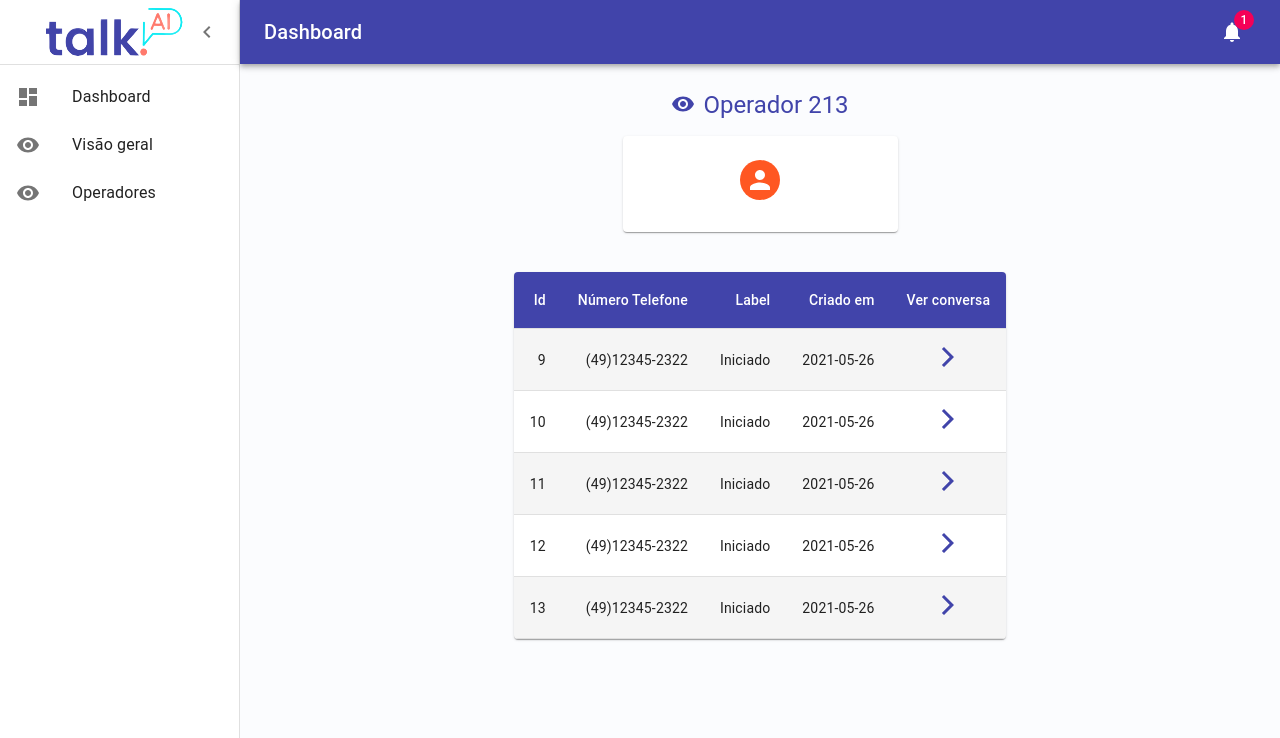
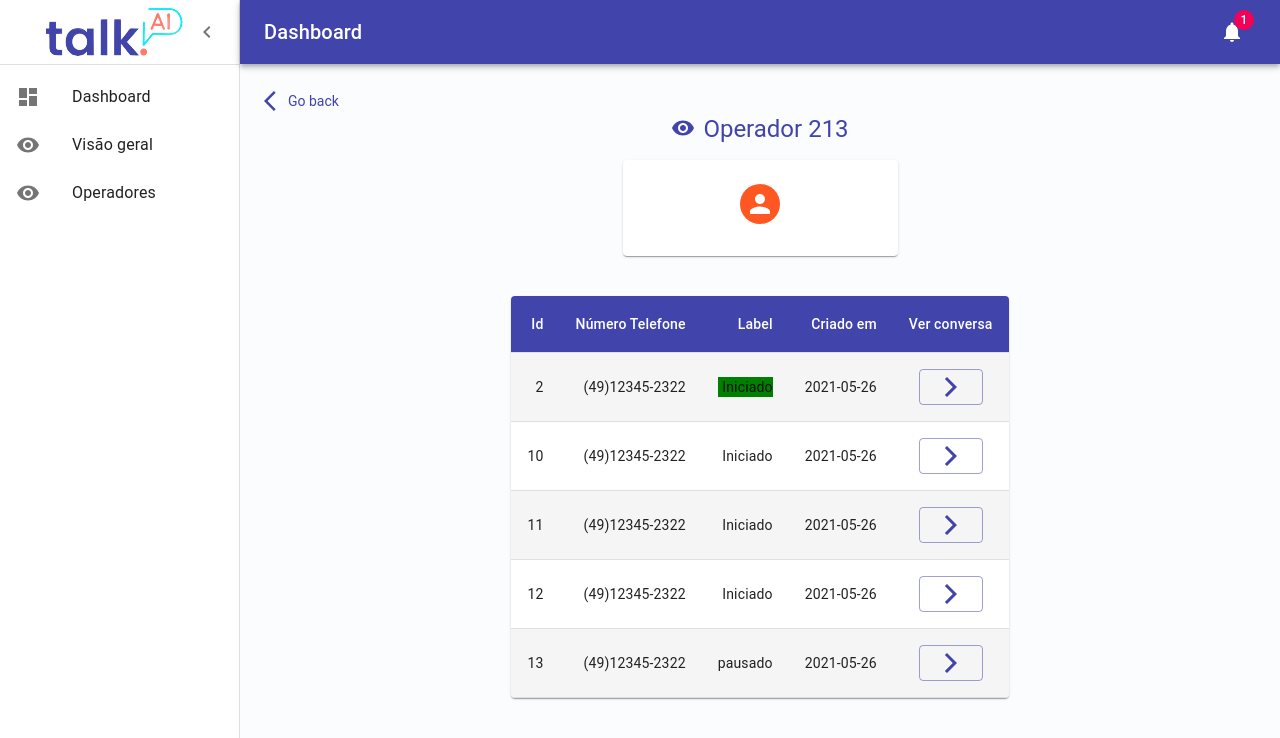
Before and after one commit to Arthurgallina1/talkai-dashboard, a React (Create React App) app: page /operadores/213 in a window 1280 px wide. Shown: the top 738 px of the page. Built offline with nearby package versions, Linux system fonts and the light colour scheme; what react-fusioncharts would draw is missing.

Commit message:
add messages

```diff
--- /dev/null
+++ b/src/components/commom/Dialog.js
@@ -0,0 +1,81 @@
+import React, { useState, forwardRef } from 'react'
+import {
+  Button,
+  Dialog,
+  DialogActions,
+  DialogContent,
+  DialogTitle,
+  Slide
+} from '@material-ui/core'
+import { useEffect } from 'react'
+import { getMessagesByChatId } from 'services/api'
+import MessageBox from './MessageBox'
+
+const Transition = forwardRef(function Transition(props, ref) {
+  return <Slide direction="up" ref={ref} {...props} />
+})
+
+export default function AlertDialogSlide({ id, button }) {
+  const [open, setOpen] = useState(false)
+  const [messagesData, setMessagesData] = useState([])
+
+  useEffect(() => {
+    const fetchData = async () => {
+      try {
+        const response = await getMessagesByChatId(id)
+        setMessagesData(response.data)
+        //   setLoading(false)
+        console.log(messagesData)
+      } catch (err) {
+        console.error(err)
+      }
+    }
+    console.log('carregado no uE', id)
+    if (open) {
+      fetchData()
+    }
+  }, [id, open])
+
+  const handleClickOpen = () => {
+    setOpen(true)
+  }
+
+  const handleClose = () => {
+    setOpen(false)
+  }
+
+  return (
+    <div>
+      <Button variant="outlined" color="primary" onClick={handleClickOpen}>
+        {button}
+      </Button>
+      <Dialog
+        open={open}
+        TransitionComponent={Transition}
+        keepMounted
+        onClose={handleClose}
+        aria-labelledby="alert-dialog-slide-title"
+        aria-describedby="alert-dialog-slide-description"
+      >
+        <DialogTitle id="alert-dialog-slide-title">Conversa {id}</DialogTitle>
+        <DialogContent>
+          {messagesData?.map((message) => {
+            return <MessageBox message={message} key={message.chat_uid} />
+          })}
+          {/* <DialogContentText id="alert-dialog-slide-description">
+            Let Google help apps determine location. This means sending
+            anonymous location data to Google, even when no apps are running.
+          </DialogContentText> */}
+        </DialogContent>
+        <DialogActions>
+          <Button onClick={handleClose} color="primary">
+            Disagree
+          </Button>
+          <Button onClick={handleClose} color="primary">
+            Agree
+          </Button>
+        </DialogActions>
+      </Dialog>
+    </div>
+  )
+}
--- /dev/null
+++ b/src/components/commom/MessageBox.js
@@ -0,0 +1,12 @@
+import React from 'react'
+import { Grid } from '@material-ui/core'
+
+export default function MessageBox({ message }) {
+  const isMessageOutput = message.chat_dir === 'o'
+  const bgColor = isMessageOutput ? 'blue' : 'red'
+  return (
+    <Grid style={{ background: bgColor }}>
+      <span>{message.chat_body}</span>
+    </Grid>
+  )
+}
--- a/src/components/commom/OperatorCard.js
+++ b/src/components/commom/OperatorCard.js
@@ -21,7 +21,8 @@ export default function OperatorCard({ operator, showLink = false }) {
         >
           <Link to={`/operadores/${213}`}>
             <Grid container justify="center" alignItems="center">
-              <h4>{operator.id}</h4>
+              {/* <h4>{operator.id}</h4> */}
+              <h5>Ver mais</h5>
               <ArrowForwardIos color="primary" fontSize="small" />
             </Grid>
           </Link>
--- a/src/components/commom/Table.js
+++ b/src/components/commom/Table.js
@@ -7,9 +7,10 @@ import {
   TableCell,
   TableContainer,
   TableHead,
-  TableRow
+  TableRow,
+  Paper
 } from '@material-ui/core'
-import Paper from '@material-ui/core/Paper'
+import Dialog from './Dialog'
 
 const StyledTableCell = withStyles((theme) => ({
   head: {
@@ -33,12 +34,22 @@ function createData(id, clientPhone, label, createdAt) {
   return { id, clientPhone, label, createdAt }
 }
 
+const Iniciado = () => <div style={{ background: 'green' }}>Iniciado</div>
+
+const getLabel = (label) => {
+  const labelObject = {
+    iniciado: <Iniciado />,
+    pausado: 'Pausado'
+  }
+  return labelObject[label]
+}
+
 const rows = [
-  createData(9, '(49)12345-2322', 'Iniciado', '2021-05-26'),
+  createData(2, '(49)12345-2322', getLabel('iniciado'), '2021-05-26'),
   createData(10, '(49)12345-2322', 'Iniciado', '2021-05-26'),
   createData(11, '(49)12345-2322', 'Iniciado', '2021-05-26'),
   createData(12, '(49)12345-2322', 'Iniciado', '2021-05-26'),
-  createData(13, '(49)12345-2322', 'Iniciado', '2021-05-26')
+  createData(13, '(49)12345-2322', 'pausado', '2021-05-26')
 ]
 
 const useStyles = makeStyles((theme) => ({
@@ -73,7 +84,10 @@ export default function CustomizedTables() {
               <StyledTableCell align="right">{row.label}</StyledTableCell>
               <StyledTableCell align="right">{row.createdAt}</StyledTableCell>
               <StyledTableCell align="center">
-                <ArrowForwardIos color="primary" />
+                <Dialog
+                  id={row.id}
+                  button={<ArrowForwardIos color="primary" />}
+                />
               </StyledTableCell>
             </StyledTableRow>
           ))}
--- a/src/components/commom/Title.js
+++ b/src/components/commom/Title.js
@@ -1,6 +1,7 @@
 import React from 'react'
 import { Grid, Box, makeStyles } from '@material-ui/core'
 import Text from './Text'
+import { ArrowBackIos } from '@material-ui/icons'
 
 const useStyles = makeStyles((theme) => ({
   container: {
@@ -13,12 +14,19 @@ export default function Title({ children, icon = '' }) {
   return (
     <Grid
       container
-      justify="center"
-      alignItems="center"
+      // justify="space-between"
+      // alignItems="center"
+      direction="column"
       className={classes.container}
     >
-      <Box mr={1}>{!!icon && icon}</Box>
-      <Text>{children}</Text>
+      <Grid container alignItems="center">
+        <ArrowBackIos />
+        <Text variant="span">Go back</Text>
+      </Grid>
+      <Grid container justify="center" alignItems="center">
+        <Box mr={1}>{!!icon && icon}</Box>
+        <Text>{children}</Text>
+      </Grid>
     </Grid>
   )
 }
--- a/src/services/api.js
+++ b/src/services/api.js
@@ -25,3 +25,12 @@ export const getOperatorsData = async () => {
     return { success: false }
   }
 }
+
+export const getMessagesByChatId = async (chatId) => {
+  try {
+    const response = await api.get(`/messages/${chatId}`)
+    return { data: response.data.data, success: true }
+  } catch (err) {
+    throw new Error('Error on fetching messages')
+  }
+}
```
